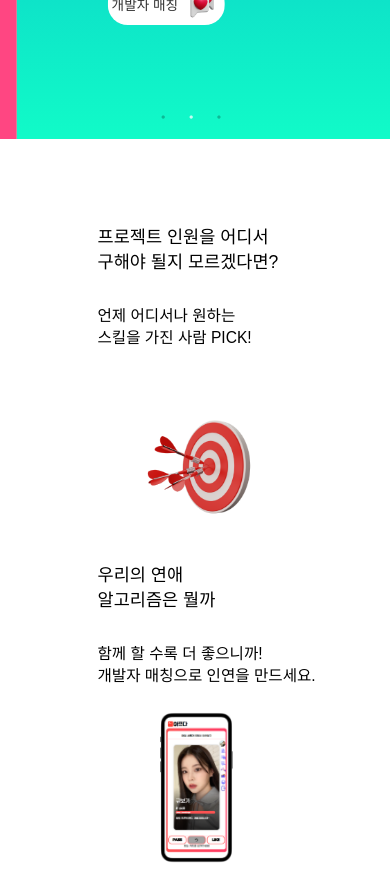
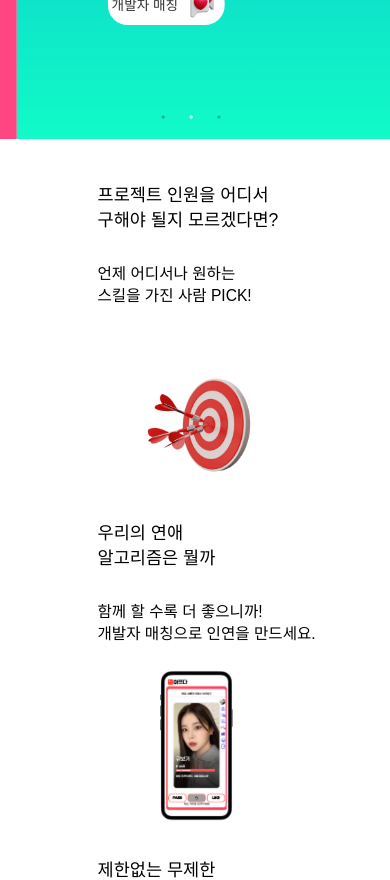
Before and after one commit to tpgh1554/Comprehensive_front, a React (Create React App) app: page /apueda in a window 390 px wide. Shown: the part 660-1540 px from the top of the page. Built offline with nearby package versions, Linux system fonts and the light colour scheme; no server answers; a web font is replaced by a local one.

Commit message:
메인페이지 소개 사진 모바일 간격 추가

```diff
--- a/src/components/section.js
+++ b/src/components/section.js
@@ -66,6 +66,7 @@ const Body = styled.div`
   padding-top: 10vh;
   @media (max-width: 500px) {
     height: auto;
+    padding: 5vh 0;
   }
 `;
 
@@ -96,8 +97,15 @@ const ImageBox = styled.div`
   margin: 0 2vw;
   @media(max-width: 500px){
     order: 2;
+    margin: 0 0;
   }
 `;
+const Img = styled.img`
+  width: 100%;
+  height: 100%;
+  object-fit: fill;
+`;
+
 const Item = styled.div`
   font-size: 2.5vw;
   color: black;
@@ -127,8 +135,3 @@ const Item2 = styled.div`
     }
   }
 `;
-const Img = styled.img`
-  width: 100%;
-  height: 100%;
-  object-fit: fill;
-`;
```
